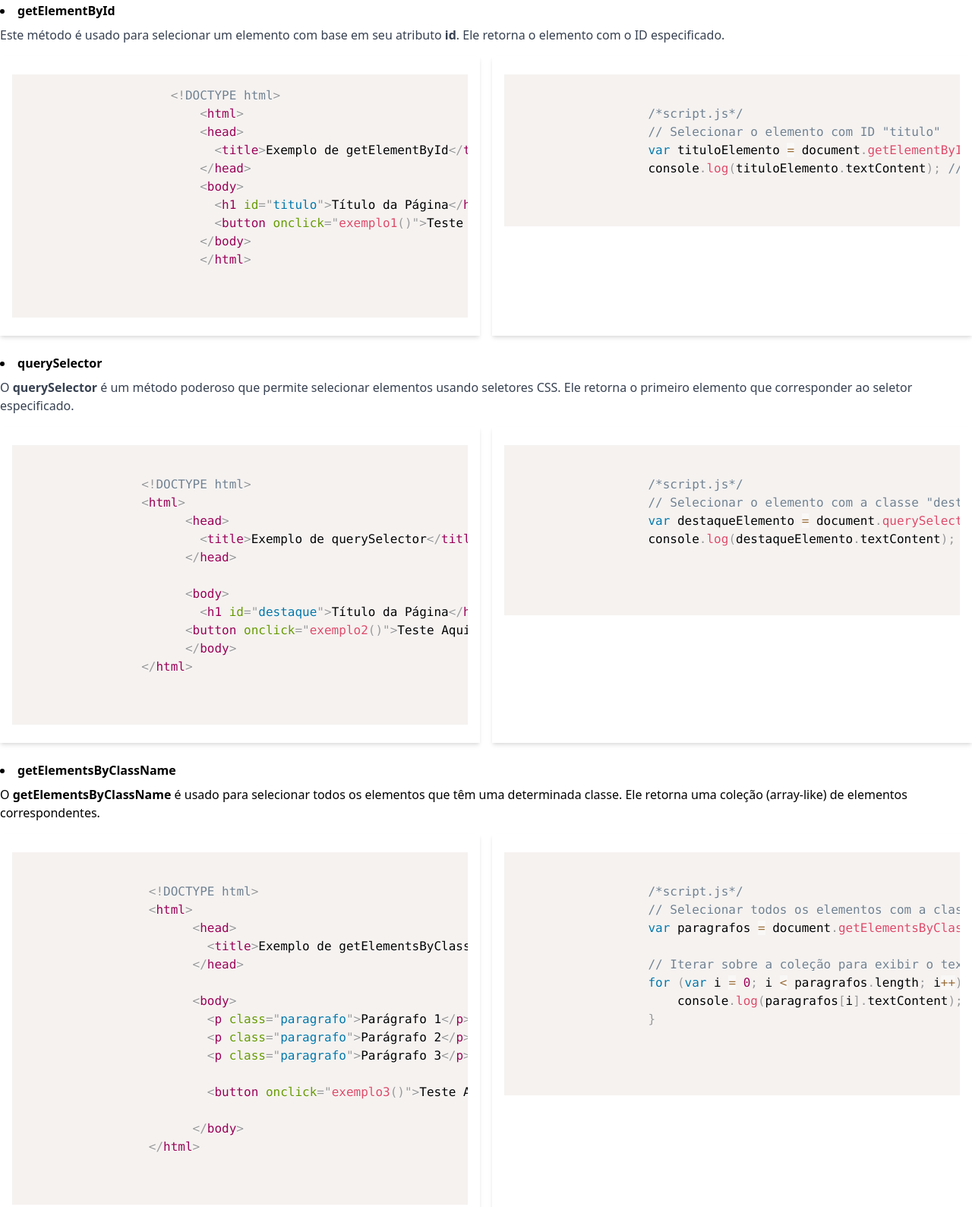
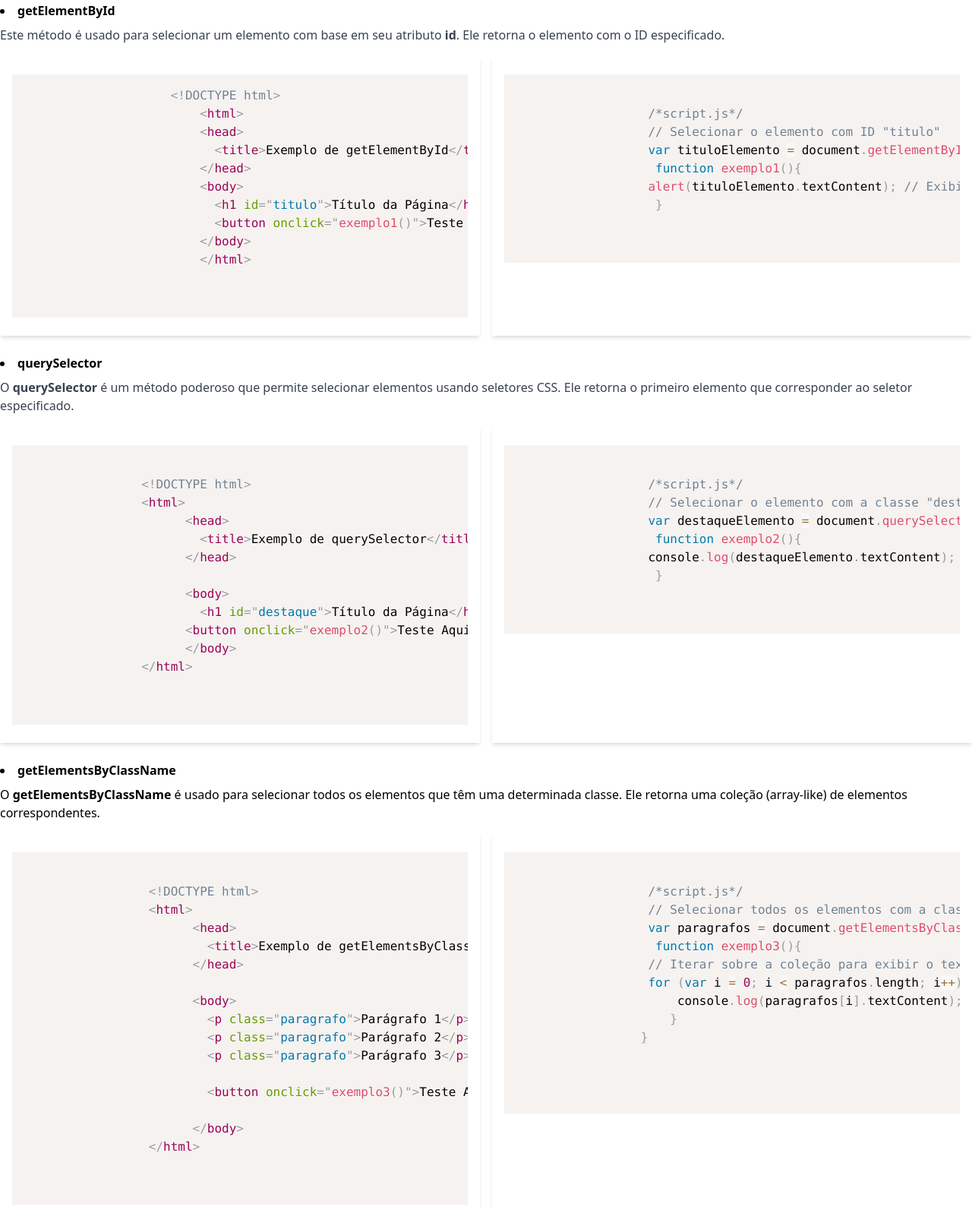
Before and after one commit to lLeoAlmeida/IntroDOM, a plain HTML site: page index.html in a window 1280 px wide. Shown: the part 1544-3133 px from the top of the page at 76% size. Drawn offline with nearby package versions, Linux system fonts and the light colour scheme.

Commit message:
Update index.html

```diff
--- a/index.html
+++ b/index.html
@@ -142,7 +142,9 @@
                   /*script.js*/
                   // Selecionar o elemento com ID "titulo"
                   var tituloElemento = document.getElementById('titulo');
-                  console.log(tituloElemento.textContent); // Exibirá o texto dentro do elemento h1
+                   function exemplo1(){
+                  alert(tituloElemento.textContent); // Exibirá o texto dentro do elemento h1
+                   }
                 </code>
               </pre>
                </div>
@@ -180,8 +182,9 @@
                   /*script.js*/
                   // Selecionar o elemento com a classe "destaque"
                   var destaqueElemento = document.querySelector('.destaque');
+                   function exemplo2(){
                   console.log(destaqueElemento.textContent); // Exibirá o texto dentro do elemento h1
-              </script>
+                   }
                 </code>
               </pre>
                </div>
@@ -220,11 +223,12 @@
                   /*script.js*/
                   // Selecionar todos os elementos com a classe "paragrafo"
                   var paragrafos = document.getElementsByClassName('paragrafo');
-
+                   function exemplo3(){
                   // Iterar sobre a coleção para exibir o texto de cada parágrafo
                   for (var i = 0; i &lt; paragrafos.length; i++) {
                       console.log(paragrafos[i].textContent);
-                  }
+                     }
+                 }
                </script>
                  </code>
                </pre>
@@ -265,10 +269,11 @@
                   /*script.js*/
                   // Selecionar todos os elementos &lt;p&gt;
                     var paragrafos = document.getElementsByTagName('p');
-
+                     function exemplo4(){
                     // Iterar sobre a coleção para exibir o texto de cada parágrafo
                     for (var i = 0; i &lt; paragrafos.length; i++) {
                         console.log(paragrafos[i].textContent);
+                     }
                     }
                  </code>
                </pre>
```
